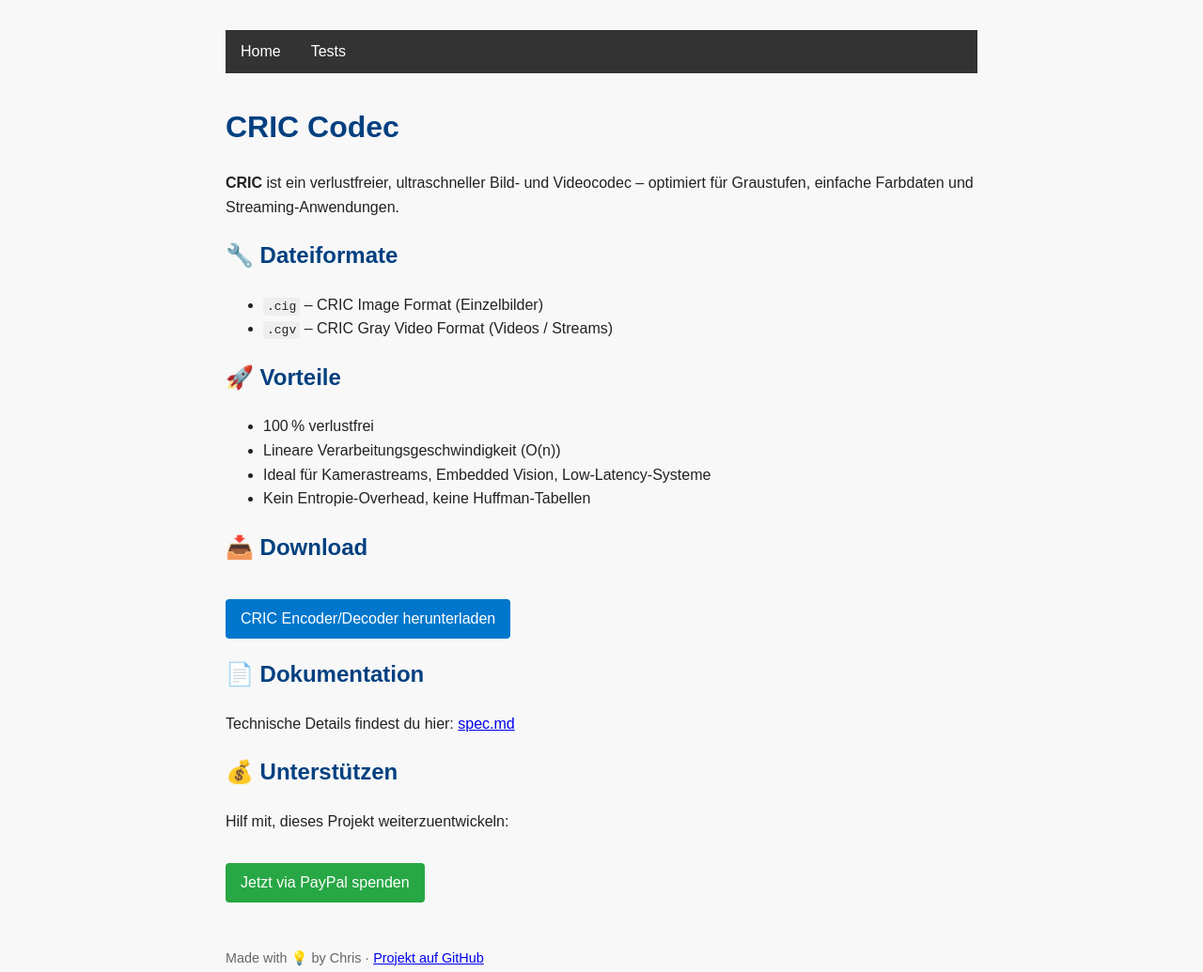
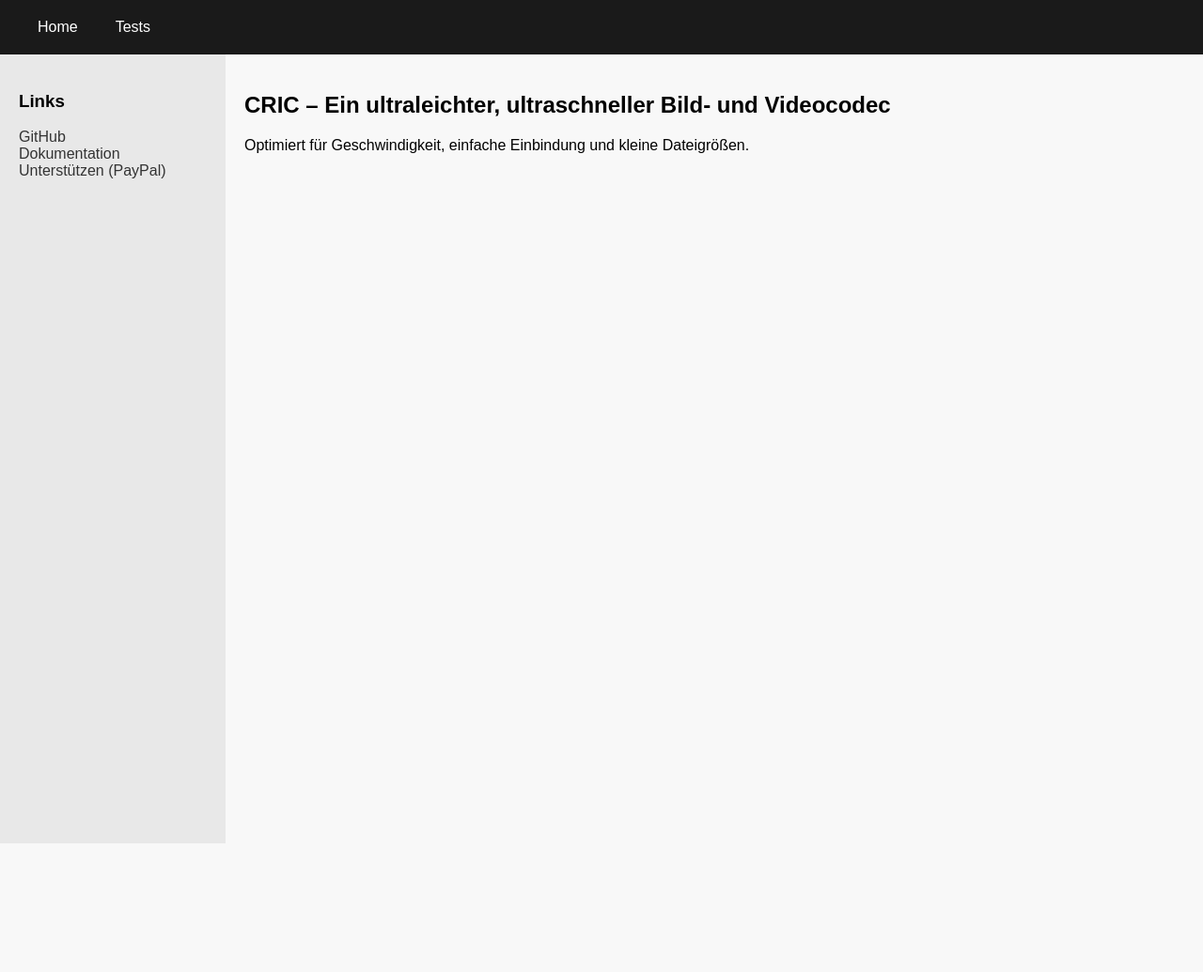
Before and after one commit to Stormyshome/cig-cgv-codec, a plain HTML site: page docs/index.html in a window 1280 px wide. Shown: the whole page at 94% size. After the commit the page ends 898 px from the top, so only its background shows below. Drawn offline with Linux system fonts and the light colour scheme; files that its build step writes are made by us from their sources.

Commit message:
Updated NavBar

```diff
--- a/docs/index.html
+++ b/docs/index.html
@@ -1,49 +1,55 @@
 <!DOCTYPE html>
-
 <html lang="de">
 <head>
-<meta charset="utf-8"/>
-<meta content="width=device-width, initial-scale=1.0" name="viewport"/>
-<title>CRIC Codec – verlustfreier Bild- und Videocodec</title>
-<link href="static/index.css" rel="stylesheet"/>
+    <meta charset="UTF-8" />
+    <meta name="viewport" content="width=device-width, initial-scale=1.0" />
+    <title>CRIC Codec</title>
+    <link rel="stylesheet" href="index.css" />
 </head>
 <body>
+    <header>
         <nav class="navbar">
-<ul>
-<li><a href="#home">Home</a></li>
+            <ul class="nav-left">
+                <li><a href="#" onclick="showSection('home')">Home</a></li>
                 <li class="dropdown">
-<a class="dropbtn" href="#tests">Tests</a>
+                    <a href="#" class="dropbtn">Tests</a>
                     <div class="dropdown-content">
-<a href="#patterns">Patterns</a>
-<a href="#compare">Compare</a>
+                        <a href="#" onclick="showSection('patterns')">Patterns</a>
+                        <a href="#" onclick="showSection('compare')">Compare</a>
                     </div>
                 </li>
             </ul>
         </nav>
-
-<h1>CRIC Codec</h1>
-<p><strong>CRIC</strong> ist ein verlustfreier, ultraschneller Bild- und Videocodec – optimiert für Graustufen, einfache Farbdaten und Streaming-Anwendungen.</p>
-<h2>🔧 Dateiformate</h2>
+    </header>
+    <div class="main-container">
+        <aside class="sidebar">
+            <h3>Links</h3>
             <ul>
-<li><code>.cig</code> – CRIC Image Format (Einzelbilder)</li>
-<li><code>.cgv</code> – CRIC Gray Video Format (Videos / Streams)</li>
+                <li><a href="https://github.com/Stormyshome/cig-cgv-codec" target="_blank">GitHub</a></li>
+                <li><a href="https://stormyshome.github.io/cig-cgv-codec/" target="_blank">Dokumentation</a></li>
+                <li><a href="https://paypal.me/stormyshome" target="_blank">Unterstützen (PayPal)</a></li>
             </ul>
-<h2>🚀 Vorteile</h2>
-<ul>
-<li>100 % verlustfrei</li>
-<li>Lineare Verarbeitungsgeschwindigkeit (O(n))</li>
-<li>Ideal für Kamerastreams, Embedded Vision, Low-Latency-Systeme</li>
-<li>Kein Entropie-Overhead, keine Huffman-Tabellen</li>
-</ul>
-<h2>📥 Download</h2>
-<p><a class="button" href="https://github.com/Stormyshome/cig-cgv-codec/releases">CRIC Encoder/Decoder herunterladen</a></p>
-<h2>📄 Dokumentation</h2>
-<p>Technische Details findest du hier: <a href="https://github.com/Stormyshome/cig-cgv-codec/blob/main/docs/spec.md">spec.md</a></p>
-<h2>💰 Unterstützen</h2>
-<p>Hilf mit, dieses Projekt weiterzuentwickeln:</p>
-<p><a class="button donate" href="https://paypal.me/Stormyshome">Jetzt via PayPal spenden</a></p>
-<footer>
-    Made with 💡 by Chris · <a href="https://github.com/Stormyshome/cig-cgv-codec">Projekt auf GitHub</a>
-</footer>
+        </aside>
+        <main class="content">
+            <section id="home">
+                <h1>CRIC – Ein ultraleichter, ultraschneller Bild- und Videocodec</h1>
+                <p>Optimiert für Geschwindigkeit, einfache Einbindung und kleine Dateigrößen.</p>
+            </section>
+            <section id="patterns" style="display: none;">
+                <h2>Testmuster-Auswertung</h2>
+                <p>Hier folgt die Analyse der Pattern-basierten Benchmarktests.</p>
+            </section>
+            <section id="compare" style="display: none;">
+                <h2>Vergleich mit anderen Codecs</h2>
+                <p>Detaillierte Vergleiche mit z. B. PNG, WebP, JPEG oder AVIF werden hier eingebunden.</p>
+            </section>
+        </main>
+    </div>
+    <script>
+        function showSection(id) {
+            document.querySelectorAll("main section").forEach(sec => sec.style.display = "none");
+            document.getElementById(id).style.display = "block";
+        }
+    </script>
 </body>
 </html>
--- a/docs/static/index.css
+++ b/docs/static/index.css
@@ -1,87 +1,74 @@
 body {
-  font-family: sans-serif;
-  background-color: #f8f8f8;
-  color: #222;
-  max-width: 800px;
-  margin: auto;
-  padding: 2rem;
-  line-height: 1.6;
+    font-family: Arial, sans-serif;
+    margin: 0;
+    padding: 0;
+    background: #f8f8f8;
 }
-
-h1, h2 {
-  color: #004080;
+header {
+    background-color: #1a1a1a;
+    padding: 10px 0;
 }
-
-code {
-  background-color: #eee;
-  padding: 2px 4px;
-  border-radius: 3px;
-}
-
-.button {
-  display: inline-block;
-  padding: 0.5rem 1rem;
-  margin-top: 1rem;
-  background-color: #0077cc;
-  color: white;
-  text-decoration: none;
-  border-radius: 4px;
-}
-
-.button.donate {
-  background-color: #28a745;
-}
-
-footer {
-  margin-top: 3rem;
-  font-size: 0.9em;
-  color: #666;
-}
-
-/* Navbar Styles */
 .navbar {
-  background-color: #333;
-  overflow: hidden;
-  margin-bottom: 2em;
+    display: flex;
+    justify-content: flex-start;
+    padding-left: 20px;
 }
 .navbar ul {
     list-style-type: none;
     margin: 0;
     padding: 0;
+    display: flex;
 }
 .navbar li {
-  float: left;
+    position: relative;
 }
-.navbar li a, .dropbtn {
-  display: inline-block;
+.navbar a {
+    display: block;
     color: white;
-  text-align: center;
-  padding: 10px 16px;
+    padding: 10px 20px;
     text-decoration: none;
 }
-.navbar li a:hover, .dropdown:hover .dropbtn {
-  background-color: #555;
-}
-.navbar li.dropdown {
-  display: inline-block;
+.navbar a:hover {
+    background-color: #444;
 }
 .dropdown-content {
     display: none;
     position: absolute;
-  background-color: #444;
-  min-width: 120px;
+    background-color: #333;
+    min-width: 150px;
     z-index: 1;
 }
 .dropdown-content a {
+    padding: 10px;
+    display: block;
     color: white;
-  padding: 10px 16px;
-  text-decoration: none;
-  display: block;
-  text-align: left;
-}
-.dropdown-content a:hover {
-  background-color: #666;
 }
 .dropdown:hover .dropdown-content {
     display: block;
 }
+.main-container {
+    display: flex;
+}
+.sidebar {
+    width: 200px;
+    padding: 20px;
+    background-color: #e8e8e8;
+    position: sticky;
+    top: 0;
+    height: 100vh;
+}
+.sidebar ul {
+    list-style: none;
+    padding: 0;
+}
+.sidebar a {
+    color: #333;
+    text-decoration: none;
+}
+.sidebar a:hover {
+    text-decoration: underline;
+}
+.content {
+    flex-grow: 1;
+    padding: 20px;
+}
```
Lines whose indentation alone changed are shown as unchanged.
